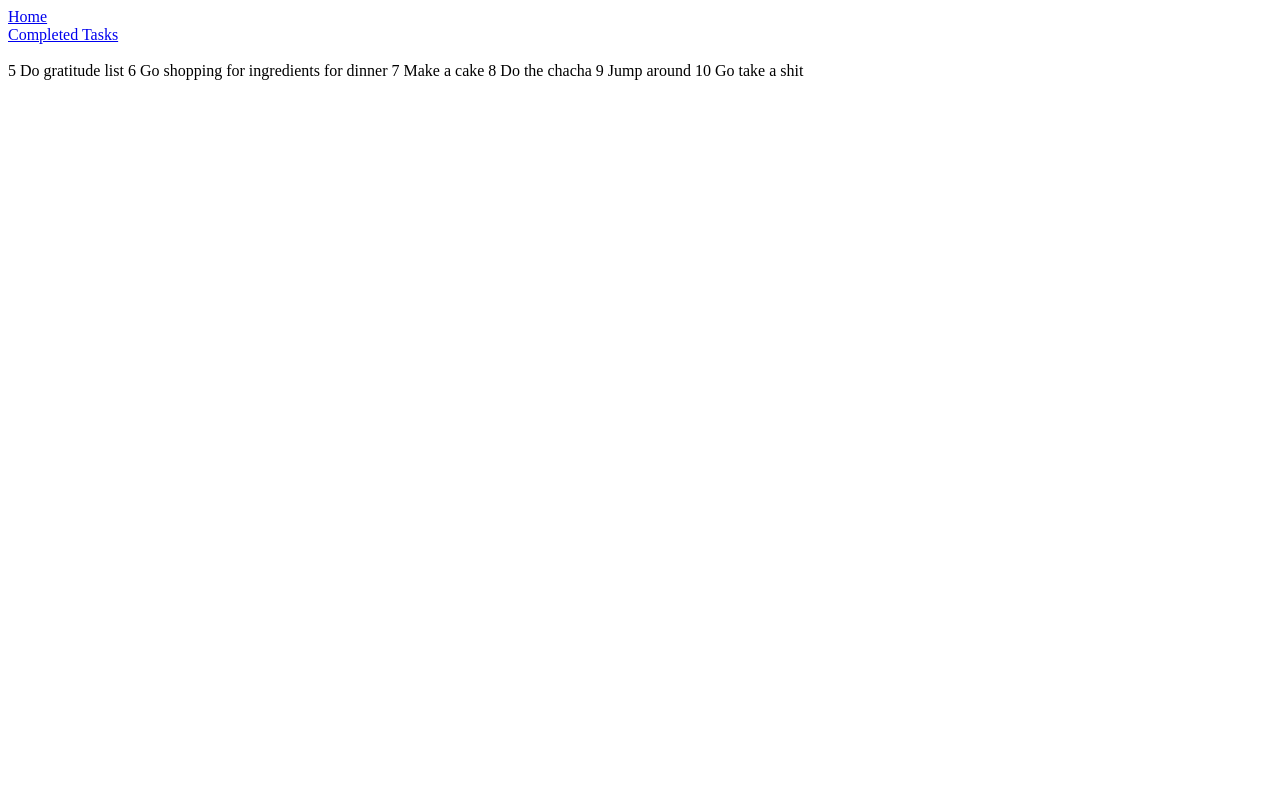
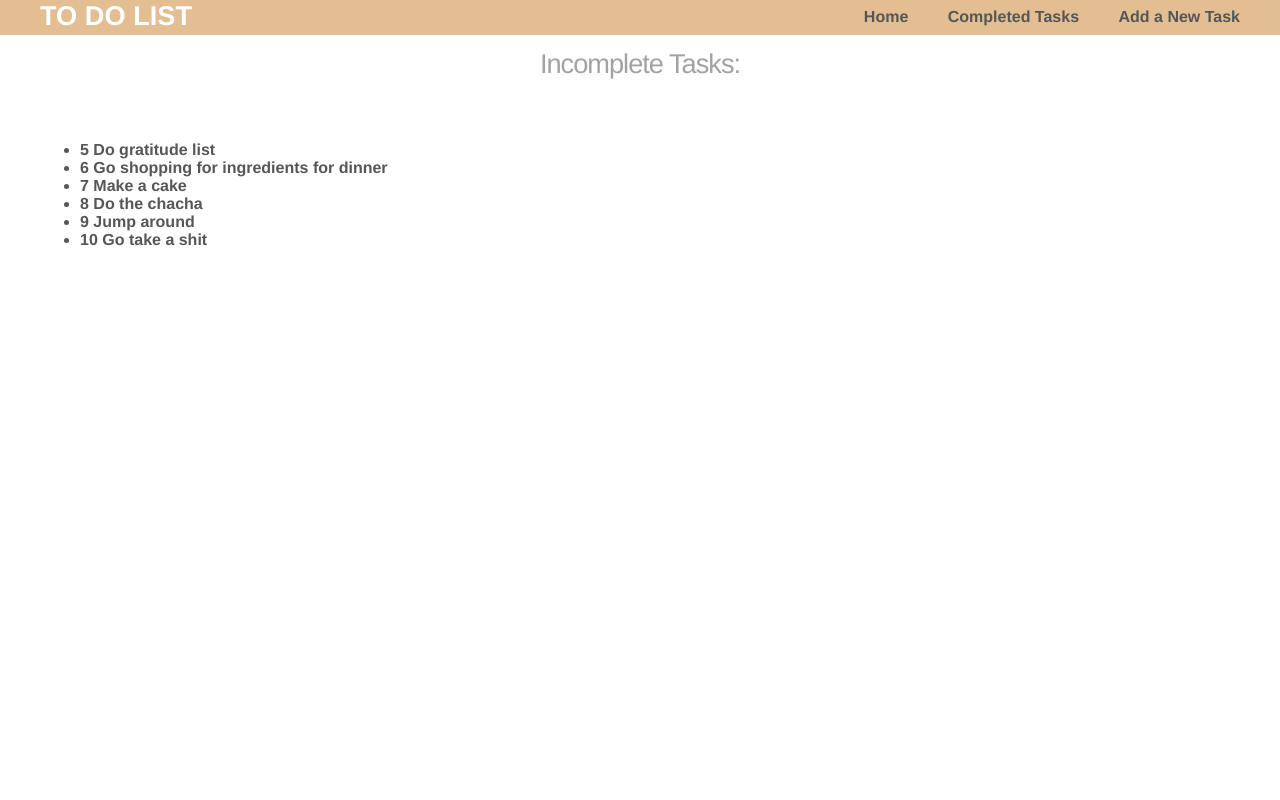
Before and after one commit to Screamzle/FlaskWeek, a Flask app: page / in a window 1280 px wide. Run offline with Flask 2, Linux system fonts and the light colour scheme; data comes from the database, SQL or seed files in the repository; both versions use the stored data as it was after the commit.

Commit message:
fixed html escape issue when viewing list, added some CSS

```diff
--- a/flask-to-do-project/application/__init__.py
+++ b/flask-to-do-project/application/__init__.py
@@ -3,7 +3,9 @@ from flask_sqlalchemy import SQLAlchemy
 
 app = Flask(__name__)
 
+app.config['SECRET_KEY'] = 'ailufhrewpiaufe908j234'
 app.config['SQLALCHEMY_DATABASE_URI'] = "sqlite:///data.db"
+app.config['SQLALCHEMY_TRACK_MODIFICATIONS'] = False
 
 db = SQLAlchemy(app)
 
--- /dev/null
+++ b/flask-to-do-project/application/html_forms.py
@@ -0,0 +1,6 @@
+from flask_wtf import FlaskForm
+from wtforms import StringField, SubmitField, DateField, IntegerField, SelectField
+
+class AddForm(FlaskForm):
+    task_description = StringField('Enter your To Do list item')
+    submit = SubmitField('Add Item')
--- a/flask-to-do-project/application/models.py
+++ b/flask-to-do-project/application/models.py
@@ -4,3 +4,6 @@ class ToDo(db.Model):
     id = db.Column(db.Integer, primary_key=True)
     task_description = db.Column(db.String(150), nullable=False)
     completed = db.Column(db.Boolean, nullable=False, default=False)
+
+    def __init__(self, task_description):
+        self.task_description = task_description
--- a/flask-to-do-project/application/routes.py
+++ b/flask-to-do-project/application/routes.py
@@ -1,16 +1,18 @@
 from application import app, db
 from application.models import ToDo
-from flask import Flask, render_template
+from flask import Flask, render_template, request
+from application.html_forms import AddForm
 
 
 @app.route('/')
 @app.route('/home')
 def view_to_do_list():
     incomplete_tasks = ToDo.query.filter_by(completed=False).all()
-    tasks_string = ""
+    tasks_list = '<ul>'
     for task in incomplete_tasks:
-        tasks_string += str(task.id) + " " + task.task_description + "\n"
-    return render_template('completed.html', tasks=tasks_string)
+        tasks_list += '<li>' + str(task.id) + " " + task.task_description + "</li>"
+    tasks_list += '<ul>'
+    return render_template('incomplete.html', tasks=tasks_list)
 
 
 @app.route('/completed')
@@ -18,16 +20,27 @@ def view_completed_tasks():
     complete_tasks = ToDo.query.filter_by(completed=True).all()
     completed_tasks_string = ""
     for task in complete_tasks:
-        completed_tasks_string += str(task.id) + " " + task.task_description + "\n"
-    return render_template('incomplete.html', tasks=completed_tasks_string)
+        completed_tasks_string += '<li>' + str(task.id) + " " + task.task_description + "</li>"
+    return render_template('completed.html', tasks=completed_tasks_string)
 
 
-@app.route('/add/<new_task>')
-def add_task(new_task):
-    new_todo = ToDo(task_description=new_task)
-    db.session.add(new_todo)
-    db.session.commit()
-    return f'Added "{new_task}" to To Do List'
+@app.route('/add', methods=['GET', 'POST'])
+def add_task():
+    message = ""
+    form = AddForm()
+
+    if request.method == 'POST':
+        task_description = form.task_description.data
+
+        if len(task_description) == 0:
+            message = "Please enter your a to do list item"
+        else:
+            record = ToDo(task_description)
+            db.session.add(record)
+            db.session.commit()
+            message = f'Thank you, your task "{task_description}" has been recorded'
+
+    return render_template('add.html', form=form, message=message)
 
 
 @app.route('/update/<description>')
--- /dev/null
+++ b/flask-to-do-project/application/static/mystyle.css
@@ -0,0 +1,76 @@
+body {
+  margin: 0;
+  padding: 0;
+  font-family: "Helvetica Neue", Helvetica, Arial, sans-serif;
+  color: #444;
+}
+/*
+ * Formatting the header area
+ */
+header {
+  background-color: #DFB887;
+  height: 35px;
+  width: 100%;
+  opacity: .9;
+  margin-bottom: 10px;
+}
+header h1.logo {
+  margin: 0;
+  font-size: 1.7em;
+  color: #fff;
+  text-transform: uppercase;
+  float: left;
+}
+header h1.logo:hover {
+  color: #fff;
+  text-decoration: none;
+}
+/*
+ * Centering the body content
+ */
+.container {
+  width: 1200px;
+  margin: 0 auto;
+}
+div.home {
+  padding: 10px 0 30px 0;
+  background-color: #E6E6FA;
+  -webkit-border-radius: 6px;
+     -moz-border-radius: 6px;
+          border-radius: 6px;
+}
+div.about {
+  padding: 10px 0 30px 0;
+  background-color: #E6E6FA;
+  -webkit-border-radius: 6px;
+     -moz-border-radius: 6px;
+          border-radius: 6px;
+}
+h2 {
+  font-size: 3em;
+  margin-top: 40px;
+  text-align: center;
+  letter-spacing: -2px;
+}
+h3 {
+  font-size: 1.7em;
+  font-weight: 100;
+  margin-top: 30px;
+  text-align: center;
+  letter-spacing: -1px;
+  color: #999;
+}
+.menu {
+  float: right;
+  margin-top: 8px;
+}
+.menu li {
+  display: inline;
+}
+.menu li + li {
+  margin-left: 35px;
+}
+.menu li a {
+  color: #444;
+  text-decoration: none;
+}
--- a/flask-to-do-project/application/templates/completed.html
+++ b/flask-to-do-project/application/templates/completed.html
@@ -1,4 +1,9 @@
 {% extends 'hyperlinks.html' %}
 {% block body %}
-{{ tasks }}
+<br>
+    <h3>
+        Completed tasks:
+    </h3>
+<br>
+{{ tasks|safe }}
 {% endblock body %}
--- a/flask-to-do-project/application/templates/hyperlinks.html
+++ b/flask-to-do-project/application/templates/hyperlinks.html
@@ -1,9 +1,25 @@
 <html>
+<head>
+<link rel="stylesheet" href="/static/mystyle.css">
+</head>
 <body>
-<a href="/home">Home</a><br>
-<a href="/completed">Completed Tasks</a><br>
-<br>
- {% block body %}
- {% endblock body %}
-</body>
+    <header>
+      <div class="container">
+        <h1 class="logo">To Do List</h1>
+        <strong><nav>
+          <ul class="menu">
+            <li><a href=/home>Home</a></li>
+            <li><a href="/completed">Completed Tasks</a></li>
+            <li><a href="/add">Add a New Task</a></li>
+          </ul>
+          {% block body %}
+          {% endblock body %}
+        </nav></strong>
+      </div>
+    </header>
+    <div class="container">
+      {% block content %}
+      {% endblock %}
+    </div>
+  </body>
 </html>
--- a/flask-to-do-project/application/templates/incomplete.html
+++ b/flask-to-do-project/application/templates/incomplete.html
@@ -1,4 +1,9 @@
 {% extends 'hyperlinks.html' %}
 {% block body %}
-{{ tasks }}
+<br>
+    <h3>
+        Incomplete Tasks:
+    </h3>
+<br>
+{{ tasks|safe }}
 {% endblock body %}
```
Also changed, not shown: flask-to-do-project/application/templates/add.html (added, +21 -0 lines), flask-to-do-project/application/data.db.
